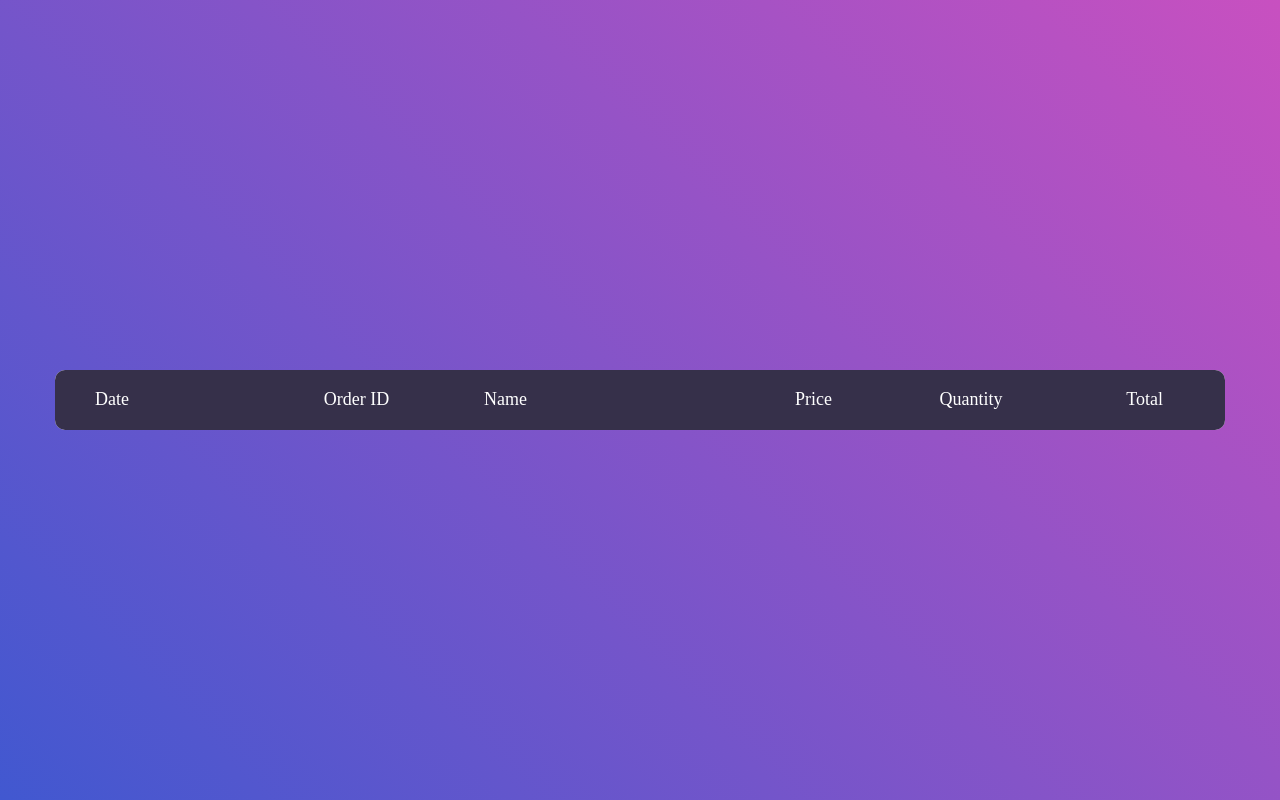
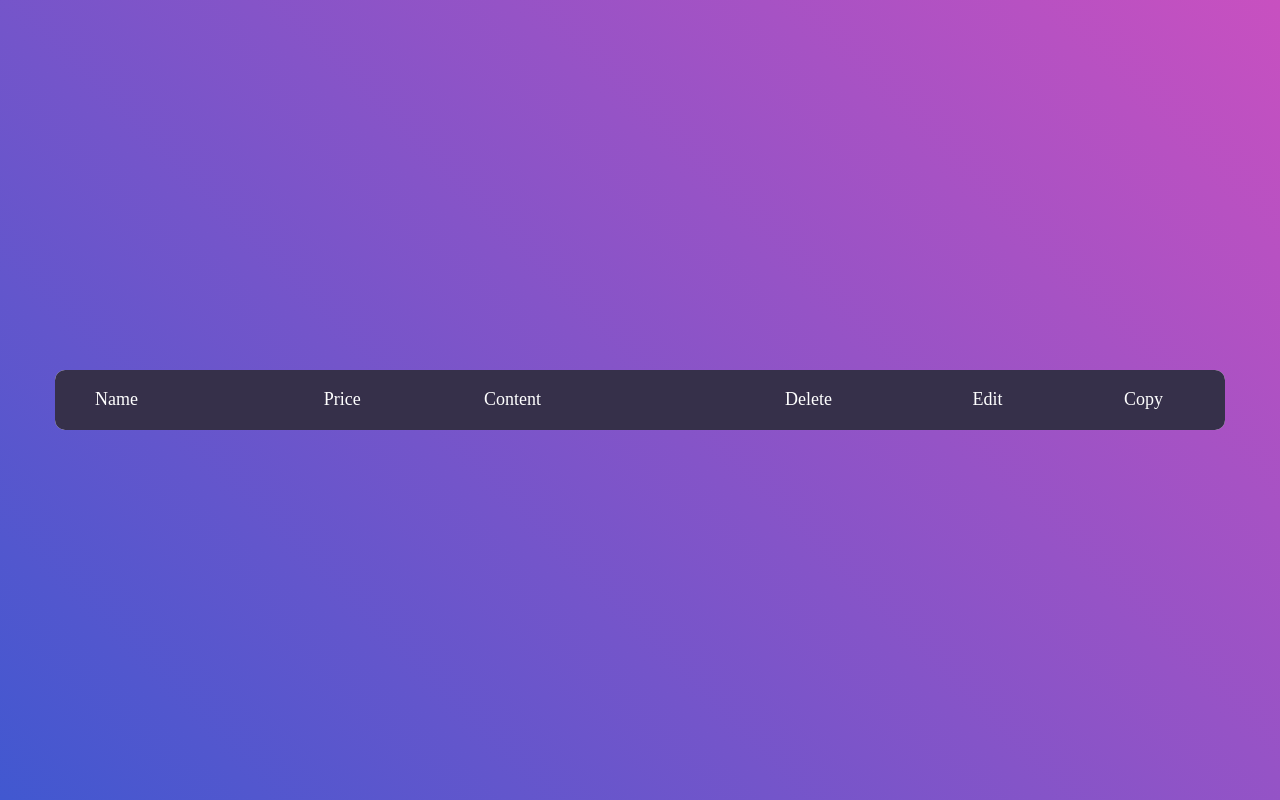
Before and after one commit to batkhai290499/Assignment, a PHP site: page /productmanage.php in a window 1280 px wide. Run offline with PHP 8.4, Linux system fonts and the light colour scheme; data that the repository does not hold is empty; some libraries are stand-ins or nearby versions; some web fonts are replaced.

Commit message:
Update productmanage.php

```diff
--- a/productmanage.php
+++ b/productmanage.php
@@ -60,12 +60,12 @@
 						<thead>
                         <ul>
                             <tr class="table100-head">
-								<th class="column1">Date</th>
-								<th class="column2">Order ID</th>
-								<th class="column3">Name</th>
-								<th class="column4">Price</th>
-								<th class="column5">Quantity</th>
-								<th class="column6">Total</th>
+								<th class="column1">Name</th>
+								<th class="column2">Price</th>
+								<th class="column3">Content</th>
+								<th class="column4">Delete</th>
+								<th class="column5">Edit</th>
+								<th class="column6">Copy</th>
 							</tr>
                             <?php
                 require_once './database.php';
```
